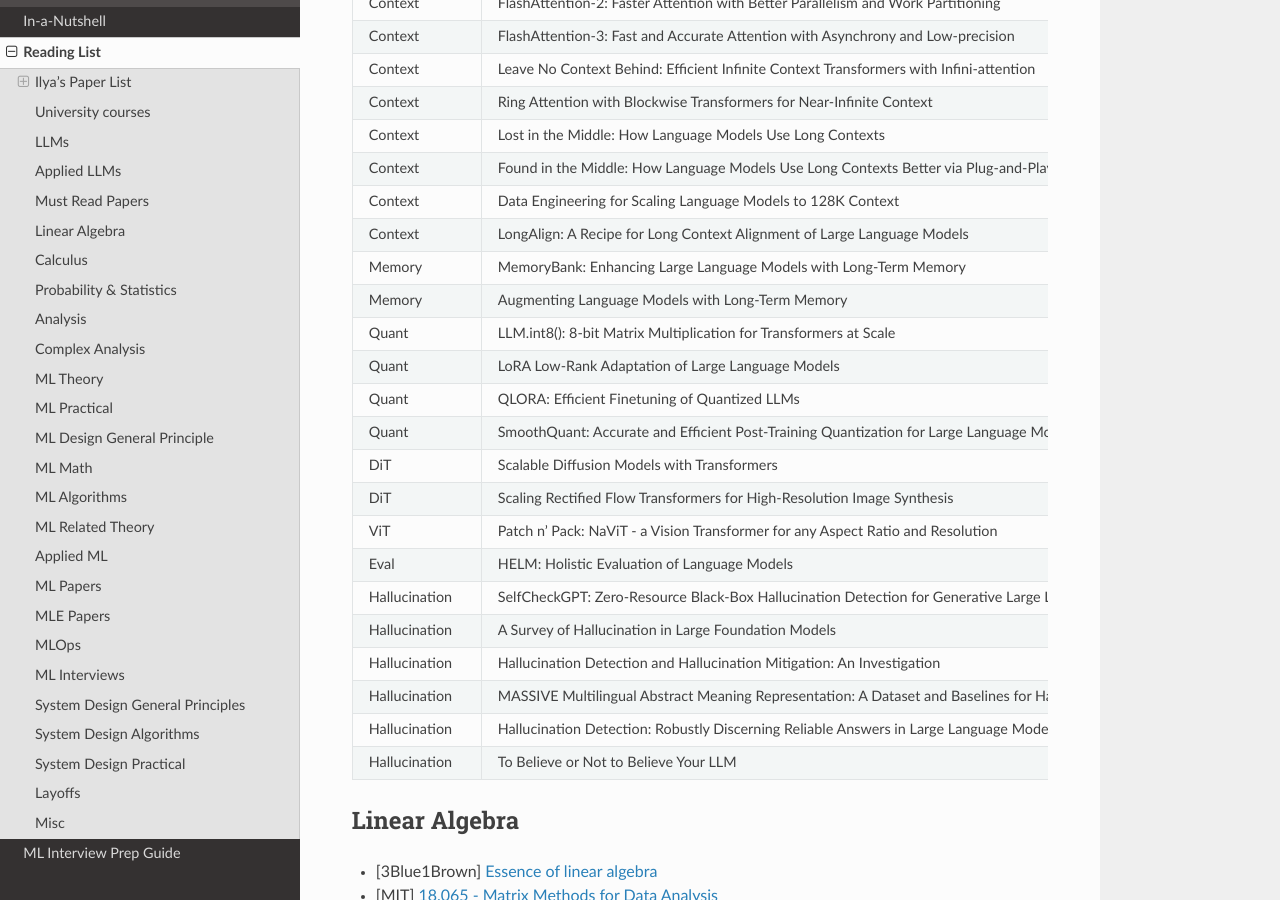
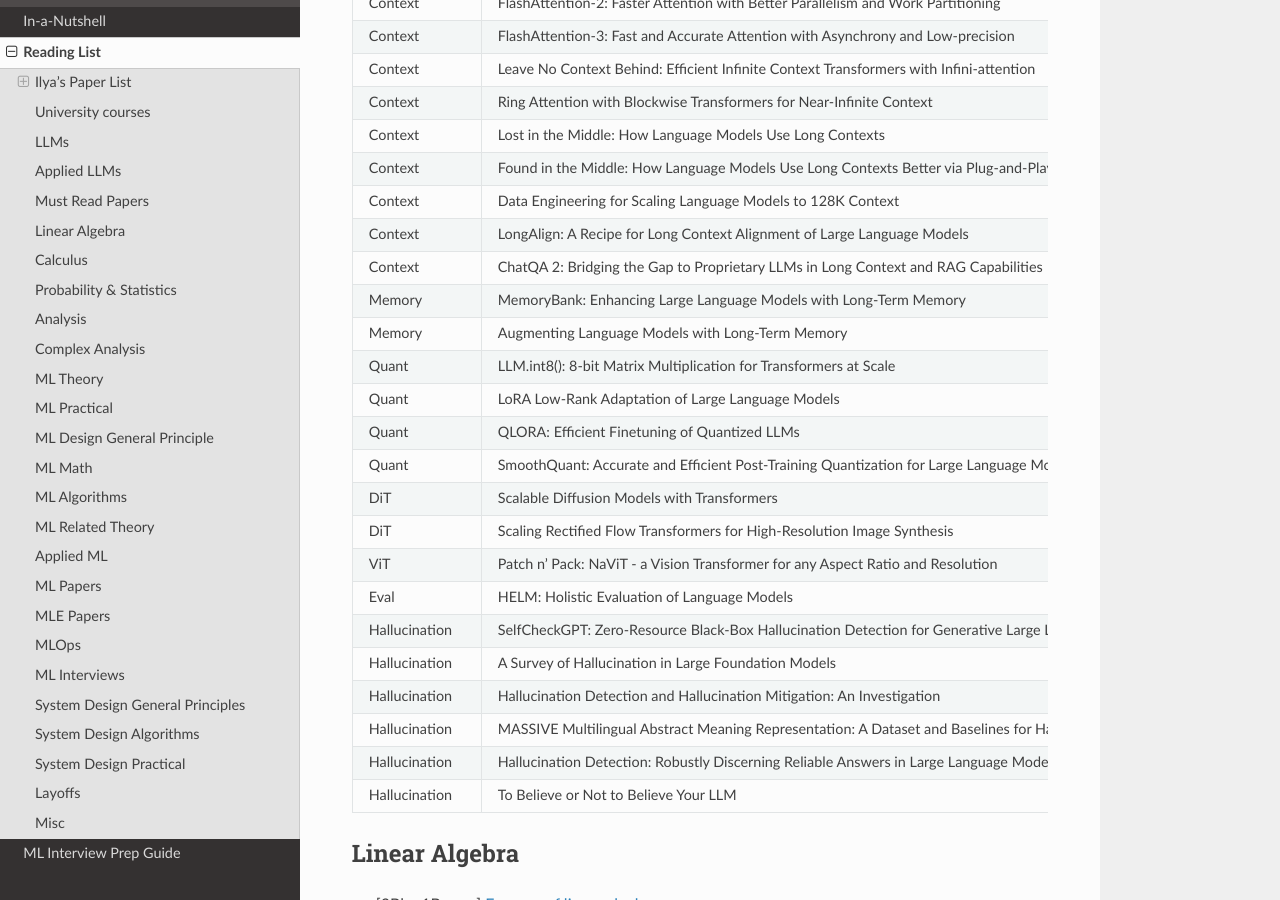
Before and after one commit to uselesstechjunks/leetcode, a Sphinx documentation site: the page built from docs/source/readlist.rst, in a window 1280 px wide and 900 px high, scrolled down 4503 px. Built offline with Sphinx 7.4.7 and the Read the Docs theme 2.0.0, drawn with Linux system fonts in a browser that asks for light colours.

Commit message:
Update readlist.rst (#278)

```diff
--- a/docs/source/readlist.rst
+++ b/docs/source/readlist.rst
@@ -173,6 +173,7 @@ Must Read Papers
 		Context, Found in the Middle: How Language Models Use Long Contexts Better via Plug-and-Play Positional Encoding
 		Context, Data Engineering for Scaling Language Models to 128K Context
 		Context, LongAlign: A Recipe for Long Context Alignment of Large Language Models
+		Context, ChatQA 2: Bridging the Gap to Proprietary LLMs in Long Context and RAG Capabilities
 		Memory, MemoryBank: Enhancing Large Language Models with Long-Term Memory
 		Memory, Augmenting Language Models with Long-Term Memory
 		Quant, LLM.int8(): 8-bit Matrix Multiplication for Transformers at Scale
```
